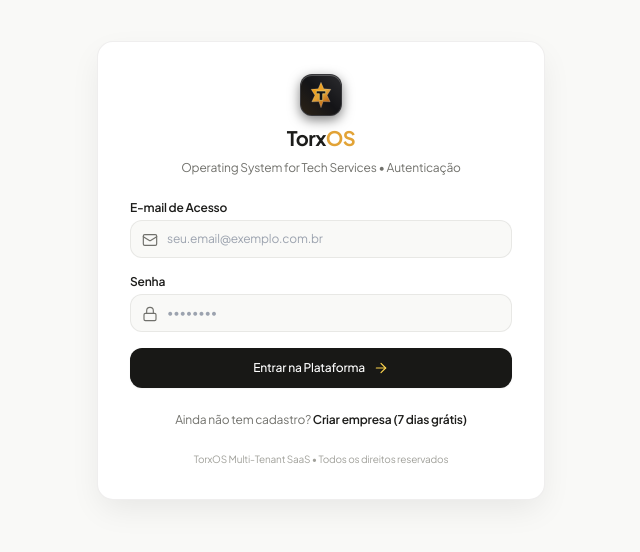
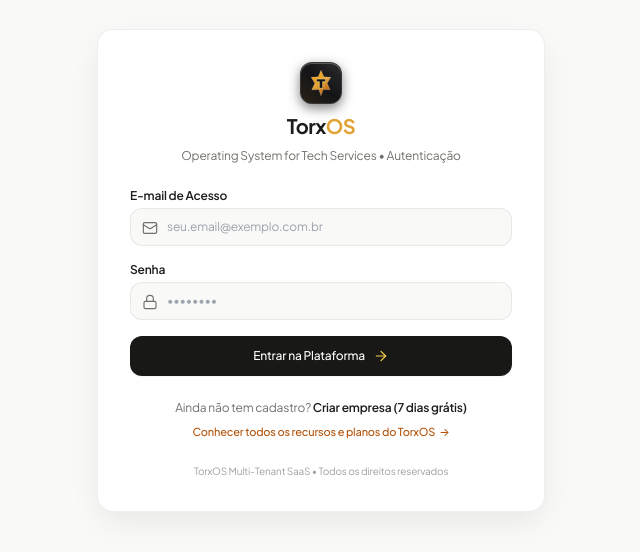
Before and after one commit to rapha-e/torxos-, a Next.js app in the folder apps/web/: page /login in a window 1280 px wide. Shown: the part 130-682 px from the top of the page, without its empty margins (319-959 px from the left). Built offline with nearby package versions, Linux system fonts and the light colour scheme; no server answers.

Commit message:
feat(funnel): add link to landing page /lp from login

```diff
--- a/apps/web/src/app/(auth)/login/page.tsx
+++ b/apps/web/src/app/(auth)/login/page.tsx
@@ -149,11 +149,19 @@ function LoginForm() {
           </button>
         </form>
 
-        <div className="text-center text-xs text-[#71716C]">
-          Ainda não tem cadastro?{" "}
-          <a href="/cadastrar" className="font-semibold text-[#1C1C1A] hover:underline">
-            Criar empresa (7 dias grátis)
-          </a>
+        <div className="text-center space-y-2 text-xs text-[#71716C]">
+          <div>
+            Ainda não tem cadastro?{" "}
+            <a href="/cadastrar" className="font-semibold text-[#1C1C1A] hover:underline">
+              Criar empresa (7 dias grátis)
+            </a>
+          </div>
+          <div>
+            <a href="/lp" className="text-[11px] text-amber-700 hover:text-amber-800 hover:underline inline-flex items-center gap-1 font-medium">
+              <span>Conhecer todos os recursos e planos do TorxOS</span>
+              <span>→</span>
+            </a>
+          </div>
         </div>
 
         <div className="text-center text-[10px] text-[#A1A19B]">
```
